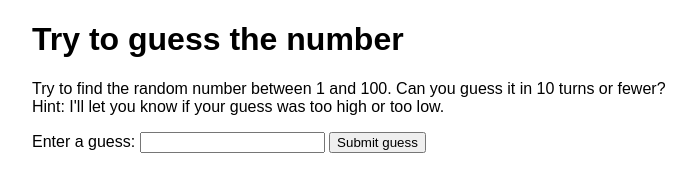
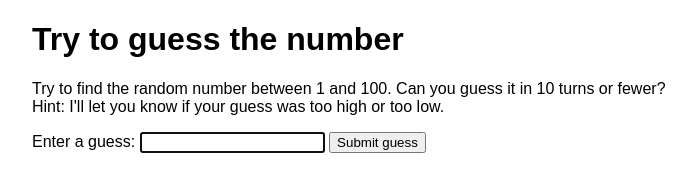
Before and after one commit to epirnat/Number-guessing-game-JS, a plain HTML site: page index.html in a window 1280 px wide. Shown: the whole page, without its empty margins (288-984 px from the left). Drawn offline with Linux system fonts and the light colour scheme.

Commit message:
random number generator

```diff
--- a/script.js
+++ b/script.js
@@ -0,0 +1,9 @@
+let randomNumber = Math.floor(Math.random() * 100) + 1;
+const guesses = document.querySelector('.guesses');
+const lastResult = document.querySelector('.lastResult');
+const lowOrHi = document.querySelector('.lowOrHi');
+const guessSubmit = document.querySelector('.guessSubmit');
+const guessField = document.querySelector('.guessField');
+let guessCount = 1;
+let resetButton;
+guessField.focus();
```
Also changed, not shown: index.html (+0 -3 lines).
